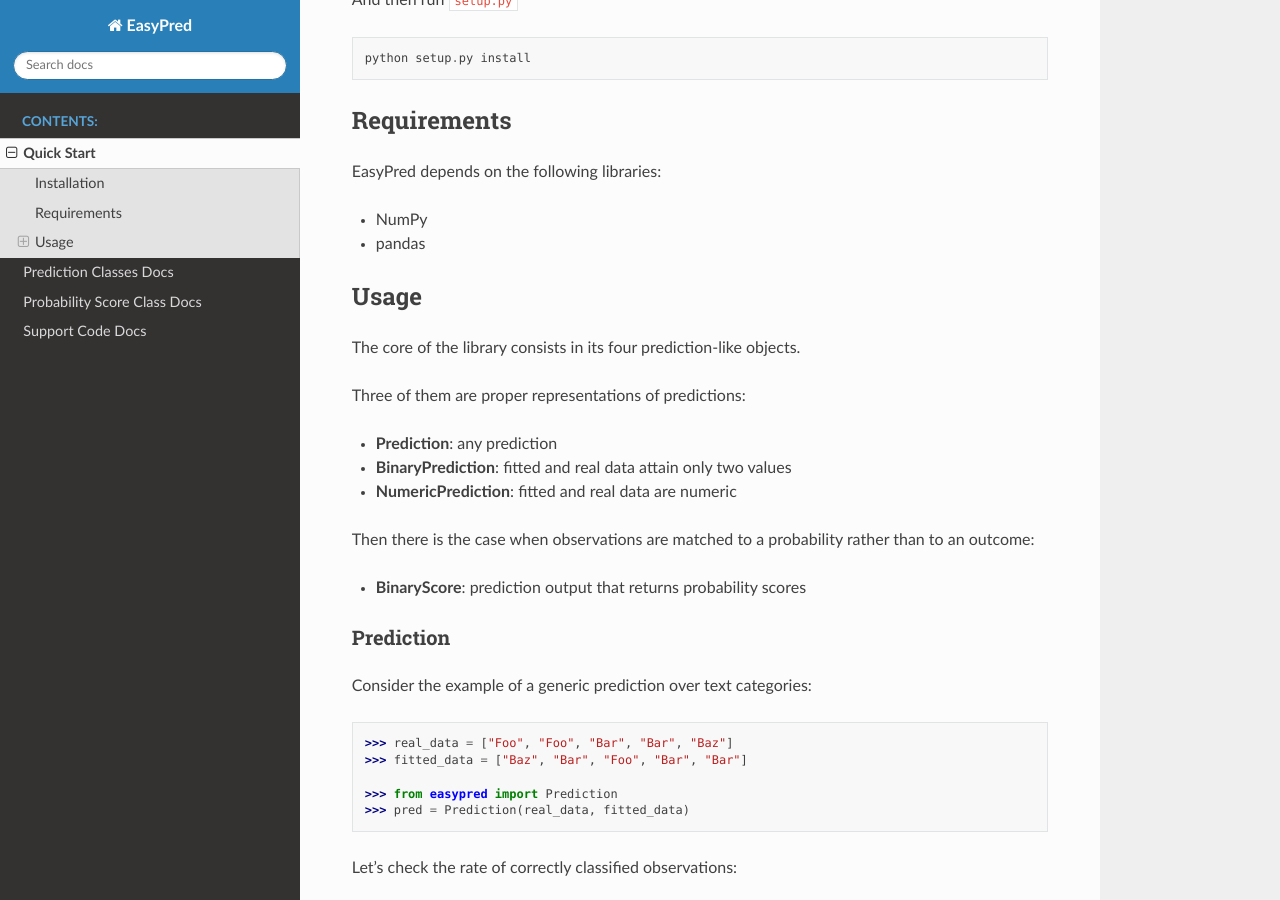
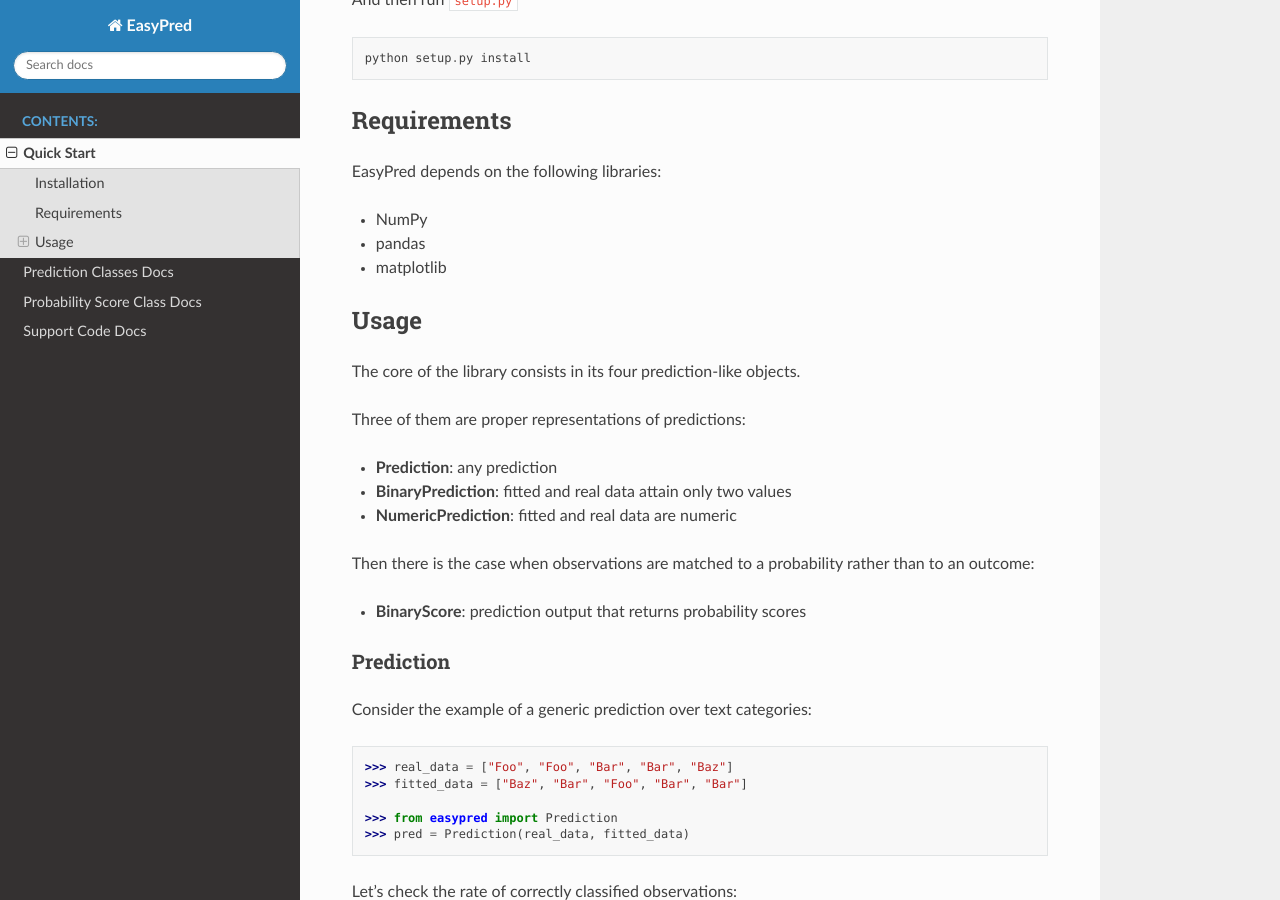
Before and after one commit to FilippoPisello/EasyPred, a Sphinx documentation site: the page built from docs/source/usage.rst, in a window 1280 px wide and 900 px high, scrolled down 458 px. Built offline with Sphinx 7.4.7 and the Read the Docs theme 2.0.0, drawn with Linux system fonts in a browser that asks for light colours.

Commit message:
docs: update requirements

```diff
--- a/docs/source/usage.rst
+++ b/docs/source/usage.rst
@@ -29,6 +29,7 @@
 
 *  NumPy
 *  pandas
+*  matplotlib
 
 Usage
 ~~~~~
```
